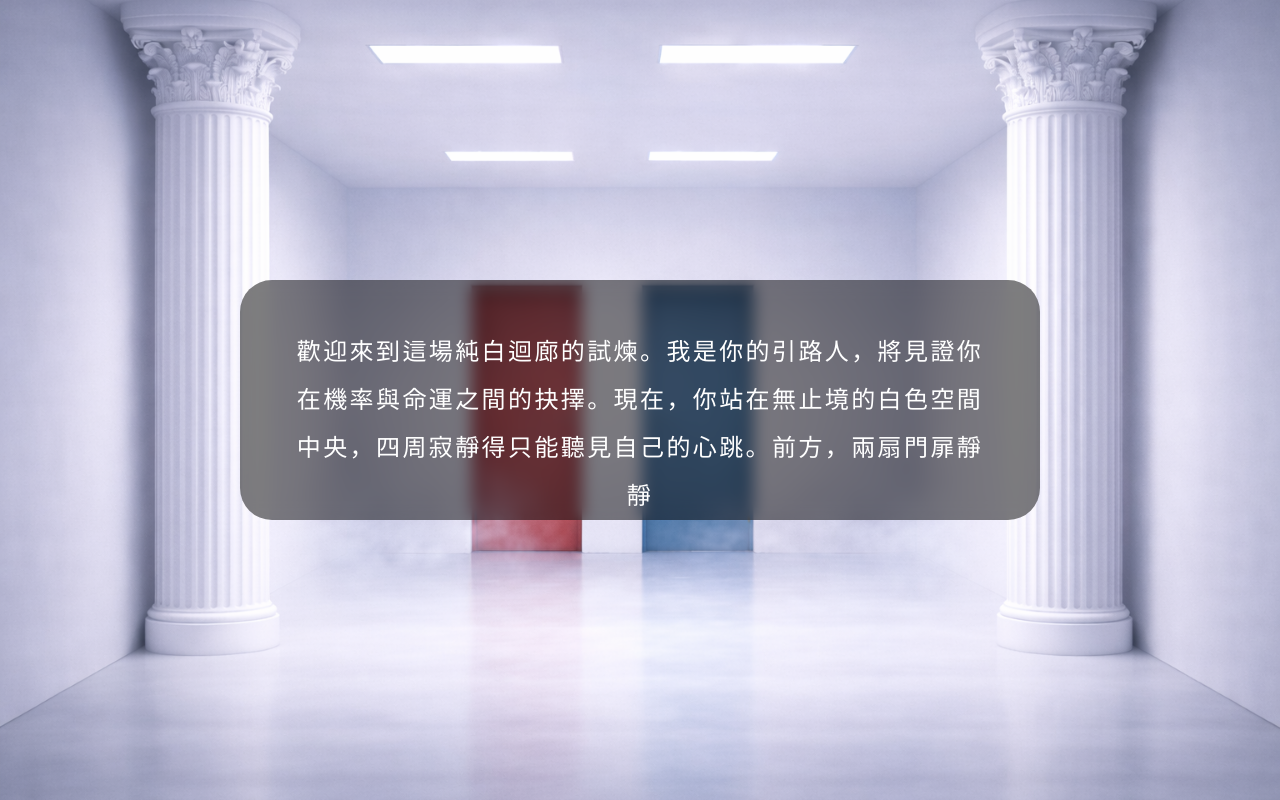
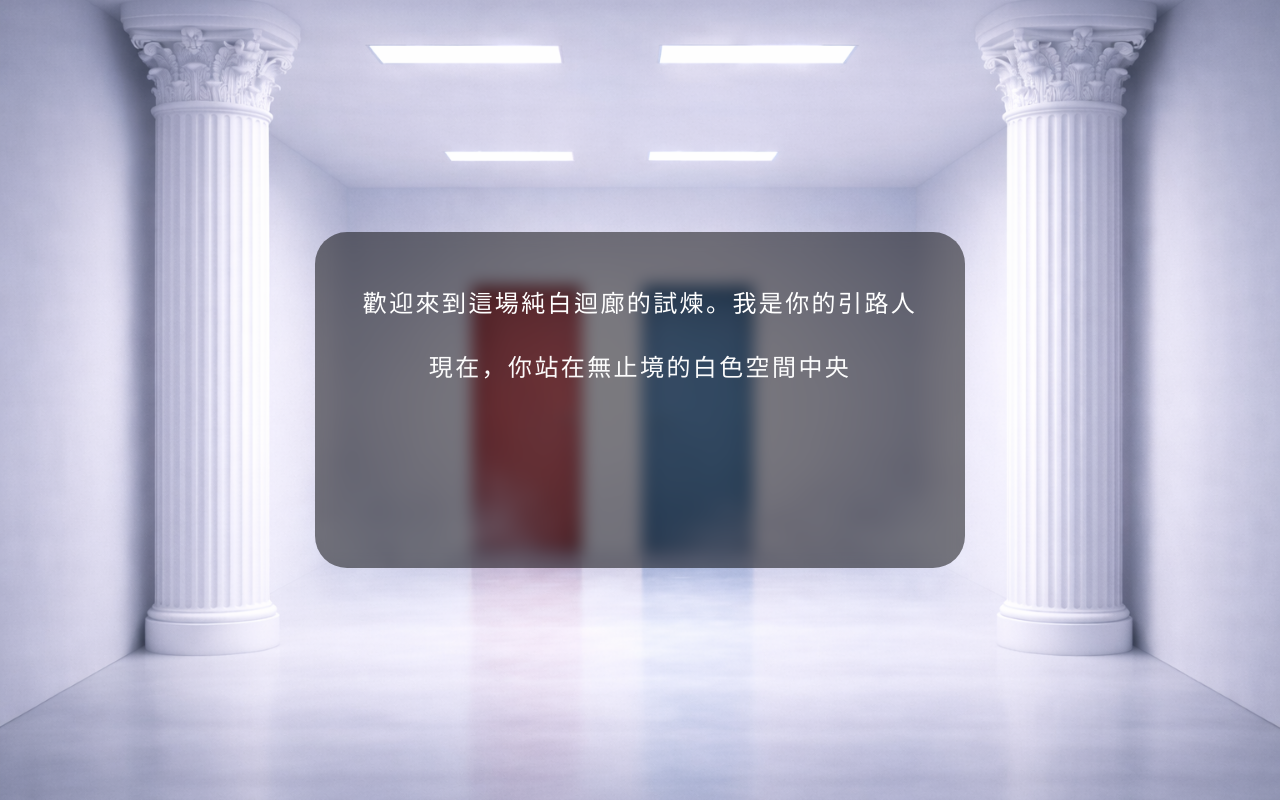
Before and after one commit to Aruminiya/red-door-blue-door, a Next.js app: page / in a window 1280 px wide. Built offline with nearby package versions, Linux system fonts and the light colour scheme.

Commit message:
feat: update IntroScreen

```diff
--- a/src/app/components/IntroScreen.tsx
+++ b/src/app/components/IntroScreen.tsx
@@ -3,12 +3,13 @@
 import { useEffect, useRef, useState } from "react";
 import { Box, Button, Typography } from "@mui/material";
 import gsap from "gsap";
-import { TextPlugin } from "gsap/TextPlugin";
 
-gsap.registerPlugin(TextPlugin);
-
-const INTRO_TEXT =
-  "歡迎來到這場純白迴廊的試煉。我是你的引路人，將見證你在機率與命運之間的抉擇。現在，你站在無止境的白色空間中央，四周寂靜得只能聽見自己的心跳。前方，兩扇門扉靜靜地佇立，等待著你的推開。";
+const INTRO_LINES = [
+  "歡迎來到這場純白迴廊的試煉。我是你的引路人",
+  "現在，你站在無止境的白色空間中央",
+  "四周寂靜得只能聽見自己的心跳",
+  "兩扇門扉靜靜地佇立，等待著你的推開",
+];
 
 type IntroScreenProps = {
   onStartAction: () => void;
@@ -16,14 +17,14 @@ type IntroScreenProps = {
 
 export default function IntroScreen({ onStartAction }: IntroScreenProps) {
   const [introComplete, setIntroComplete] = useState(false);
-  const introTextRef = useRef<HTMLSpanElement>(null);
   const introContainerRef = useRef<HTMLDivElement>(null);
   const introButtonRef = useRef<HTMLButtonElement>(null);
   const introContentRef = useRef<HTMLDivElement>(null);
+  const linesRef = useRef<(HTMLParagraphElement | null)[]>([]);
 
   // Intro animation effect
   useEffect(() => {
-    if (!introTextRef.current || !introContainerRef.current) return;
+    if (!introContainerRef.current) return;
 
     const tl = gsap.timeline();
 
@@ -34,24 +35,24 @@ export default function IntroScreen({ onStartAction }: IntroScreenProps) {
       { opacity: 1, duration: 0.3, ease: "power2.out" }
     );
 
-    // Typewriter effect
-    tl.to(introTextRef.current, {
-      duration: 6,
-      text: {
-        value: INTRO_TEXT,
-        delimiter: "",
-      },
-      ease: "none",
-      onComplete: () => {
-        setIntroComplete(true);
-      },
+    // Fade in each line with stagger
+    linesRef.current.forEach((line, index) => {
+      if (!line) return;
+      tl.fromTo(
+        line,
+        { opacity: 0, y: 10 },
+        { opacity: 1, y: 0, duration: 3, ease: "power2.out" },
+        index === 0 ? "+=0.3" : "-=0.3"
+      );
     });
 
+    // Show button after last line
+    tl.add(() => setIntroComplete(true));
     tl.fromTo(
       introButtonRef.current,
       { opacity: 0 },
       { opacity: 1, duration: 1, ease: "power2.out" },
-      "-=0.5"
+      "-=0.3"
     );
 
     return () => {
@@ -133,17 +134,23 @@ export default function IntroScreen({ onStartAction }: IntroScreenProps) {
         }}
       >
         <Box ref={introContentRef}>
+          {INTRO_LINES.map((line, index) => (
             <Typography
+              key={index}
+              ref={(el) => { linesRef.current[index] = el; }}
               component="p"
               sx={{
                 color: "white",
                 fontSize: { xs: "1.25rem", md: "1.5rem" },
                 lineHeight: 2,
                 letterSpacing: "0.1em",
+                opacity: 0,
+                mb: index < INTRO_LINES.length - 1 ? 2 : 0,
               }}
             >
-            <Box component="span" ref={introTextRef} />
+              {line}
             </Typography>
+          ))}
           {introComplete && (
             <Button
               variant="outlined"
--- a/src/app/page.tsx
+++ b/src/app/page.tsx
@@ -1,6 +1,6 @@
 "use client";
 
-import { useState } from "react";
+import { useState, useRef } from "react";
 import { Box } from "@mui/material";
 import DoorSelector from "./components/DoorSelector";
 import GameInfoPanel from "./components/GameInfoPanel";
@@ -13,6 +13,9 @@ import { useToggle } from "./hooks/useToggle";
 export default function Home() {
   // Intro state
   const [showIntro, setShowIntro] = useState(true);
+
+  // Background music ref
+  const audioRef = useRef<HTMLAudioElement>(null);
 
   // Game state from context
   const {
@@ -64,17 +67,23 @@ export default function Home() {
 
   const handleIntroComplete = () => {
     setShowIntro(false);
+    // Start background music after user interaction
+    audioRef.current!.volume = 0.2;
+    audioRef.current?.play().catch(console.error);
     handleNextRound();
   };
-
-  // Intro screen
-  if (showIntro) {
-    return <IntroScreen onStartAction={handleIntroComplete} />;
-  }
 
   const showDoorSelection = round.length > 0 && playerChoice.length !== round.length;
 
   return (
+    <>
+      {/* Background Music - always rendered to persist across state changes */}
+      <audio ref={audioRef} src="/Lost Signals.mp3" loop />
+
+      {/* Intro screen */}
+      {showIntro ? (
+        <IntroScreen onStartAction={handleIntroComplete} />
+      ) : (
         <Box
           sx={{
             position: "relative",
@@ -107,5 +116,7 @@ export default function Home() {
             onFinishGameAction={finishGame}
           />
         </Box>
+      )}
+    </>
   );
 }
```
Also changed, not shown: 1 other file (tests, documents, lock files or other folders). Lines whose indentation alone changed are shown as unchanged.
